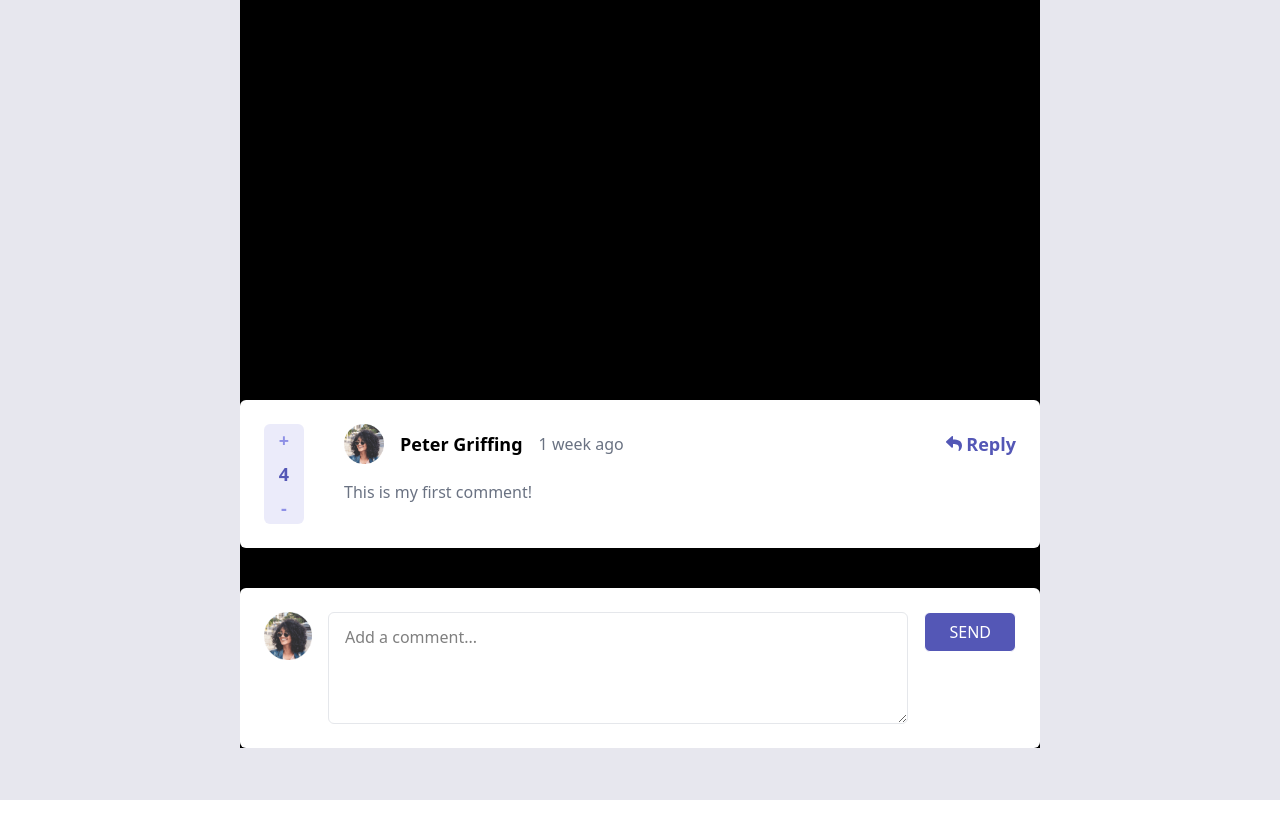
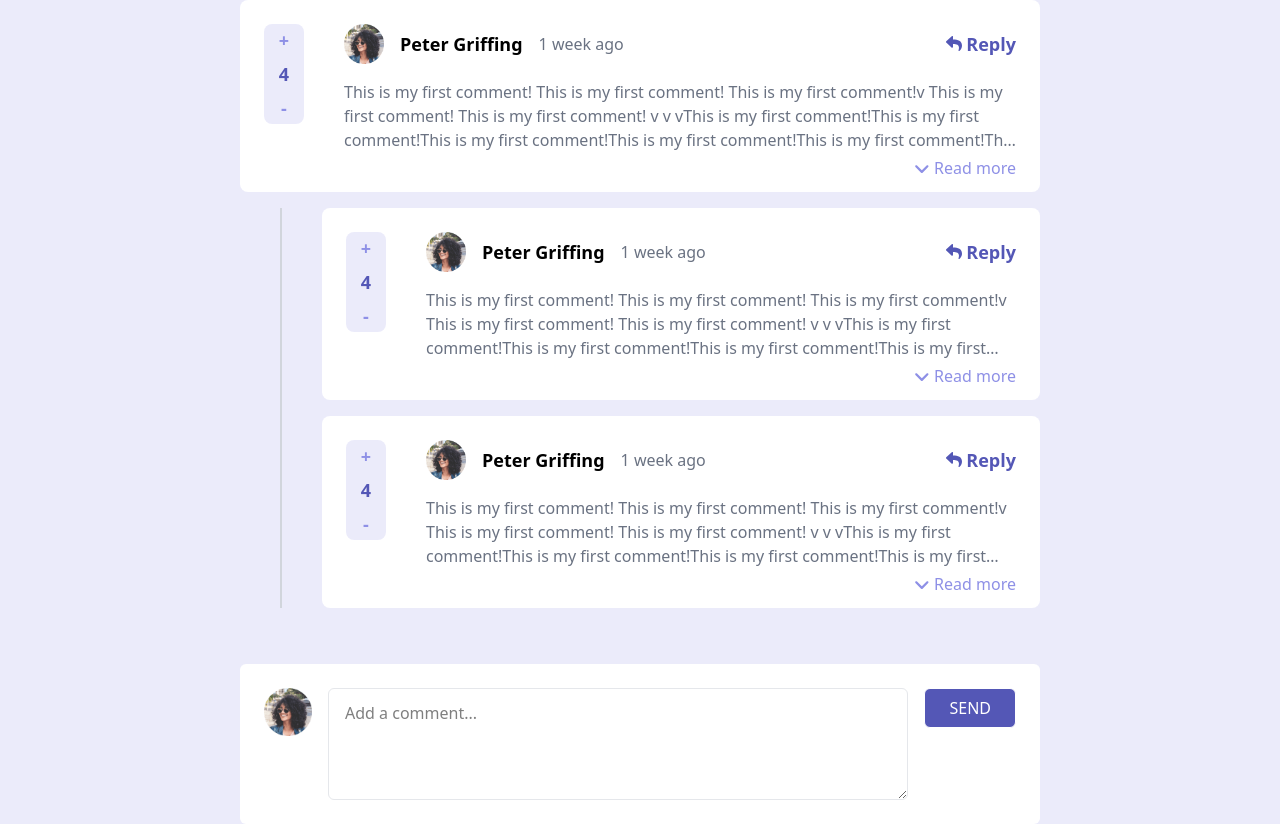
Before and after one commit to ricardomatesti/Comment-Section, a React (Vite) app: page / in a window 1280 px wide. Before the commit the page ends 800 px from the top, so only its background shows below. Built offline with nearby package versions, Linux system fonts and the light colour scheme.

Commit message:
Added mobile version of components

```diff
--- a/index.html
+++ b/index.html
@@ -7,7 +7,7 @@
     <title>comment-section</title>
   </head>
   <body>
-    <div id="root" class="min-h-[100vh] min-w-[100vw] bg-(--bg-color)"></div>
+    <div id="root" class="min-h-[100vh] min-w-[100vw] bg-(--purple-100)"></div>
     <script type="module" src="/src/main.tsx"></script>
   </body>
 </html>
--- a/src/App.tsx
+++ b/src/App.tsx
@@ -6,14 +6,17 @@ import { AddCommentSection } from "./components/AddCommentSection.js";
 function App() {
   return (
     <>
-      <main className="w-full flex flex-row justify-center items-center bg-(purple-200)">
-        <div className="max-w-200 flex-initial w-full h-full flex flex-col bg-black">
+      <main className="w-full flex flex-row justify-center items-center">
+        <div className="max-w-200 flex-initial w-full h-full flex flex-col gap-4">
           <Comment
-            text={"This is my first comment!"}
+            text={
+              "This is my first comment! This is my first comment! This is my first comment!v This is my first comment! This is my first comment! v v vThis is my first comment!This is my first comment!This is my first comment!This is my first comment!This is my first comment!This is my first comment!This is my first comment!"
+            }
             imgUrl={"/avatars/image-amyrobson.png"}
             date={"12-02-2025"}
             userName={"Peter Griffing"}
           ></Comment>
+
           <AddCommentSection></AddCommentSection>
         </div>
       </main>
--- a/src/components/AddCommentSection.tsx
+++ b/src/components/AddCommentSection.tsx
@@ -1,4 +1,26 @@
+import { useIsMobile } from "../hooks/useIsMobile";
+
 export const AddCommentSection = () => {
+  const { isMobile } = useIsMobile();
+
+  if (isMobile) {
+    return (
+      <div className="bg-white mt-10 flex-initial h-50 rounded-md flex flex-col gap-4 p-4">
+        <textarea
+          className="w-full flex-1 border-gray-200 max-h-40 border border-solid rounded-md py-3 px-4 text-start text-md"
+          placeholder="Add a comment..."
+        ></textarea>
+        <div className="flex flex-row justify-between">
+          <img src="/avatars/image-amyrobson.png" className="w-10 h-10"></img>
+
+          <button className="bg-(--purple-600) border rounded-md h-12 px-6 text-white cursor-pointer">
+            SEND
+          </button>
+        </div>
+      </div>
+    );
+  }
+
   return (
     <div className="bg-white mt-10 flex-initial h-40 rounded-md flex flex-row gap-4 p-6">
       <img src="/avatars/image-amyrobson.png" className="w-12 h-12"></img>
@@ -6,7 +28,7 @@ export const AddCommentSection = () => {
         className="w-full flex-1 border-gray-200 max-h-29 border border-solid rounded-md py-3 px-4 text-start text-md"
         placeholder="Add a comment..."
       ></textarea>
-      <button className="bg-(--purple-600) border rounded-md h-10 px-6 text-white">
+      <button className="bg-(--purple-600) border rounded-md h-10 px-6 text-white cursor-pointer">
         SEND
       </button>
     </div>
--- a/src/components/Comment.tsx
+++ b/src/components/Comment.tsx
@@ -1,6 +1,11 @@
-import { useState, useRef } from "react";
+import { useState } from "react";
 import { useIsMobile } from "../hooks/useIsMobile";
 import { useIsTextClamped } from "../hooks/useIsTextClamped";
+import { Reply } from "./Reply";
+import { ReplyButton } from "./shared/ReplyButton";
+import { Votes } from "./shared/Votes";
+import { ReadMoreButton } from "./shared/ReadMoreButton";
+import { formatDateToText } from "../utils/utils";
 
 type Props = {
   text: string;
@@ -16,19 +21,50 @@ export const Comment = ({ text, imgUrl, date, userName }: Props) => {
 
   const SPAN_CLASS_NAME = `${
     !textExpanded ? "max-h-30 line-clamp-3" : "max-h-none"
-  } ${isClamped ? "mb-6" : ""} text-start text-md  text-gray-500`;
+  } text-start text-md  text-gray-500`;
+
+  if (isMobile) {
+    return (
+      <div className="bg-white min-h-fit-content flex-initial max-h-min flex flex-col rounded-lg gap-4 p-4 relative">
+        <div className="flex flex-row justify items-center gap-4">
+          <img src={imgUrl} className="w-10 h-10"></img>
+          <span className="text-lg font-bold">{userName}</span>
+          <span className=" text-gray-500">{formatDateToText({ date })}</span>
+        </div>
+
+        <span ref={textRef} className={SPAN_CLASS_NAME}>
+          {text}
+        </span>
+        <div className="flex flex-row justify-end items-end mt-2 mb-0">
+          <ReadMoreButton
+            isClamped={isClamped}
+            setTextExpanded={setTextExpanded}
+            textExpanded={textExpanded}
+          />
+        </div>
+        <div className="flex flex-row justify-between">
+          <Votes orientation="horizontal"></Votes>
+          <ReplyButton></ReplyButton>
+        </div>
+      </div>
+    );
+  }
 
   return (
+    <div className="flex flex-col gap-4">
       <div
-      className={`bg-white mt-100 min-h-fit-content flex-initial max-h-100 flex flex-row gap-10 rounded-md flex flex-row gap-4 p-6 relative`}
+        className="bg-white min-h-fit-content flex-initial basis-full
+ max-h-100 flex flex-row gap-10 rounded-lg p-6 relative"
       >
-      <Votes></Votes>
+        <Votes orientation="vertical"></Votes>
         <div className="flex flex-col flex-1 w-100 gap-4">
           <div className="flex flex-row justify-between">
             <div className="flex flex-row justify items-center gap-4">
               <img src={imgUrl} className="w-10 h-10"></img>
               <span className="text-lg font-bold">{userName}</span>
-            <span className=" text-gray-500">{formatDateToText({ date })}</span>
+              <span className=" text-gray-500">
+                {formatDateToText({ date })}
+              </span>
             </div>
             <ReplyButton></ReplyButton>
           </div>
@@ -36,90 +72,37 @@ export const Comment = ({ text, imgUrl, date, userName }: Props) => {
           <span ref={textRef} className={SPAN_CLASS_NAME}>
             {text}
           </span>
-      </div>
-      <ShowMoreButton
+          <div className="flex flex-row justify-end items-center">
+            <ReadMoreButton
               isClamped={isClamped}
               setTextExpanded={setTextExpanded}
               textExpanded={textExpanded}
             />
           </div>
-  );
-};
+        </div>
+      </div>
 
-const Votes = () => {
-  return (
-    <div className="h-25 w-10 bg-(--purple-100) rounded-md flex-none flex flex-col items-center justify-between">
-      <button className="w-8 h-8 cursor-pointer text-(--purple-400) text-lg font-bold">
-        +
-      </button>
-      <span className="text-lg font-bold text-(--purple-600)">4</span>
-      <button className="w-8 h-8 cursor-pointer text-(--purple-400) font-bold">
-        <span className="text-lg scale-x-200">-</span>
-      </button>
+      <div className="flex flex-row">
+        <div className="w-[2px] flex-[1 none] bg-gray-300 ml-10 mr-10"></div>
+        <div className="flex flex-col gap-4 grow">
+          <Reply
+            text={
+              "This is my first comment! This is my first comment! This is my first comment!v This is my first comment! This is my first comment! v v vThis is my first comment!This is my first comment!This is my first comment!This is my first comment!This is my first comment!This is my first comment!This is my first comment!"
+            }
+            imgUrl={"/avatars/image-amyrobson.png"}
+            date={"12-02-2025"}
+            userName={"Peter Griffing"}
+          ></Reply>
+          <Reply
+            text={
+              "This is my first comment! This is my first comment! This is my first comment!v This is my first comment! This is my first comment! v v vThis is my first comment!This is my first comment!This is my first comment!This is my first comment!This is my first comment!This is my first comment!This is my first comment!"
+            }
+            imgUrl={"/avatars/image-amyrobson.png"}
+            date={"12-02-2025"}
+            userName={"Peter Griffing"}
+          ></Reply>
+        </div>
+      </div>
     </div>
   );
 };
-
-const ReplyButton = () => {
-  return (
-    <button className="font-bold h-10 text-(--purple-600) flex flex-row items-center gap-1 cursor-pointer">
-      <img src="/icon-reply.svg" className="h-4 w-4" />
-      <span className="text-lg">Reply</span>
-    </button>
-  );
-};
-
-type ShowMoreButtonProps = {
-  isClamped: boolean;
-  textExpanded: boolean;
-  setTextExpanded: React.Dispatch<React.SetStateAction<boolean>>;
-};
-
-const ShowMoreButton = ({
-  isClamped,
-  textExpanded,
-  setTextExpanded,
-}: ShowMoreButtonProps) => {
-  if (!isClamped) return;
-
-  return (
-    <button
-      onClick={() => setTextExpanded(!textExpanded)}
-      className="cursor-pointer absolute bottom-4 right-4 text-(--purple-400) flex flex-row min-w-max "
-    >
-      {textExpanded ? <AngleDownIcon /> : <AngleUpIcon />}
-      <span className="text-nowrap active:underline active:underline-offset-2">
-        {!textExpanded ? "Mostar más" : "Mostrar menos"}
-      </span>
-    </button>
-  );
-};
-
-const AngleDownIcon = () => {
-  return (
-    <svg
-      xmlns="http://www.w3.org/2000/svg"
-      viewBox="50 30 550 550"
-      className="fill-(--purple-400) min-w-6 scale-80"
-    >
-      <path d="M297.4 201.4C309.9 188.9 330.2 188.9 342.7 201.4L502.7 361.4C515.2 373.9 515.2 394.2 502.7 406.7C490.2 419.2 469.9 419.2 457.4 406.7L320 269.3L182.6 406.6C170.1 419.1 149.8 419.1 137.3 406.6C124.8 394.1 124.8 373.8 137.3 361.3L297.3 201.3z" />
-    </svg>
-  );
-};
-
-const AngleUpIcon = () => {
-  return (
-    <svg
-      xmlns="http://www.w3.org/2000/svg"
-      viewBox="50 30 550 550"
-      className="fill-(--purple-400) min-w-6 scale-80"
-    >
-      <path d="M297.4 438.6C309.9 451.1 330.2 451.1 342.7 438.6L502.7 278.6C515.2 266.1 515.2 245.8 502.7 233.3C490.2 220.8 469.9 220.8 457.4 233.3L320 370.7L182.6 233.4C170.1 220.9 149.8 220.9 137.3 233.4C124.8 245.9 124.8 266.2 137.3 278.7L297.3 438.7z" />
-    </svg>
-  );
-};
-
-const formatDateToText = ({ date }: { date: string }) => {
-  // TO DO
-  return "1 week ago";
-};
--- /dev/null
+++ b/src/components/Reply.tsx
@@ -0,0 +1,81 @@
+import { useState } from "react";
+import { useIsMobile } from "../hooks/useIsMobile";
+import { useIsTextClamped } from "../hooks/useIsTextClamped";
+import { ReplyButton } from "./shared/ReplyButton";
+import { Votes } from "./shared/Votes";
+import { ReadMoreButton } from "./shared/ReadMoreButton";
+import { formatDateToText } from "../utils/utils";
+
+type Props = {
+  text: string;
+  imgUrl: string;
+  date: string;
+  userName: string;
+};
+
+export const Reply = ({ text, imgUrl, date, userName }: Props) => {
+  const [textExpanded, setTextExpanded] = useState(false);
+  const { isClamped, textRef } = useIsTextClamped();
+  const { isMobile } = useIsMobile();
+
+  const SPAN_CLASS_NAME = `${
+    !textExpanded ? "max-h-30 line-clamp-3" : "max-h-none"
+  } text-start text-md  text-gray-500`;
+
+  if (isMobile) {
+    return (
+      <div className="bg-white min-h-fit-content flex-initial max-h-min flex flex-col rounded-lg gap-4 p-4 relative">
+        <div className="flex flex-row justify items-center gap-4">
+          <img src={imgUrl} className="w-10 h-10"></img>
+          <span className="text-lg font-bold">{userName}</span>
+          <span className=" text-gray-500">{formatDateToText({ date })}</span>
+        </div>
+
+        <span ref={textRef} className={SPAN_CLASS_NAME}>
+          {text}
+        </span>
+        <div className="flex flex-row justify-end items-end mt-2 mb-0">
+          <ReadMoreButton
+            isClamped={isClamped}
+            setTextExpanded={setTextExpanded}
+            textExpanded={textExpanded}
+          />
+        </div>
+        <div className="flex flex-row justify-between">
+          <Votes orientation="horizontal"></Votes>
+          <ReplyButton></ReplyButton>
+        </div>
+      </div>
+    );
+  }
+
+  return (
+    <div
+      className="bg-white min-h-fit-content flex-initial basis-full
+ max-h-100 flex flex-row gap-10 rounded-lg p-6 relative"
+    >
+      <Votes orientation="vertical"></Votes>
+      <div className="flex flex-col flex-1 w-100 gap-4">
+        <div className="flex flex-row justify-between">
+          <div className="flex flex-row justify items-center gap-4">
+            <img src={imgUrl} className="w-10 h-10"></img>
+            <span className="text-lg font-bold">{userName}</span>
+            <span className=" text-gray-500">{formatDateToText({ date })}</span>
+          </div>
+          <ReplyButton></ReplyButton>
+        </div>
+
+        <span ref={textRef} className={SPAN_CLASS_NAME}>
+          {text}
+        </span>
+        <div className="flex flex-row justify-end items-center">
+          <ReadMoreButton
+            isClamped={isClamped}
+            setTextExpanded={setTextExpanded}
+            textExpanded={textExpanded}
+          />
+        </div>
+      </div>
+    </div>
+  );
+};
--- /dev/null
+++ b/src/components/shared/ReadMoreButton.tsx
@@ -0,0 +1,49 @@
+type ShowMoreButtonProps = {
+  isClamped: boolean;
+  textExpanded: boolean;
+  setTextExpanded: React.Dispatch<React.SetStateAction<boolean>>;
+};
+
+export const ReadMoreButton = ({
+  isClamped,
+  textExpanded,
+  setTextExpanded,
+}: ShowMoreButtonProps) => {
+  if (!isClamped) return;
+
+  return (
+    <button
+      onClick={() => setTextExpanded(!textExpanded)}
+      className={`cursor-pointer absolute text-(--purple-400) flex flex-row min-w-max`}
+    >
+      {textExpanded ? <AngleDownIcon /> : <AngleUpIcon />}
+      <span className="text-nowrap active:underline active:underline-offset-2">
+        {!textExpanded ? "Read more" : "Read less"}
+      </span>
+    </button>
+  );
+};
+
+const AngleDownIcon = () => {
+  return (
+    <svg
+      xmlns="http://www.w3.org/2000/svg"
+      viewBox="50 30 550 550"
+      className="fill-(--purple-400) min-w-6 scale-80"
+    >
+      <path d="M297.4 201.4C309.9 188.9 330.2 188.9 342.7 201.4L502.7 361.4C515.2 373.9 515.2 394.2 502.7 406.7C490.2 419.2 469.9 419.2 457.4 406.7L320 269.3L182.6 406.6C170.1 419.1 149.8 419.1 137.3 406.6C124.8 394.1 124.8 373.8 137.3 361.3L297.3 201.3z" />
+    </svg>
+  );
+};
+
+const AngleUpIcon = () => {
+  return (
+    <svg
+      xmlns="http://www.w3.org/2000/svg"
+      viewBox="50 30 550 550"
+      className="fill-(--purple-400) min-w-6 scale-80"
+    >
+      <path d="M297.4 438.6C309.9 451.1 330.2 451.1 342.7 438.6L502.7 278.6C515.2 266.1 515.2 245.8 502.7 233.3C490.2 220.8 469.9 220.8 457.4 233.3L320 370.7L182.6 233.4C170.1 220.9 149.8 220.9 137.3 233.4C124.8 245.9 124.8 266.2 137.3 278.7L297.3 438.7z" />
+    </svg>
+  );
+};
--- /dev/null
+++ b/src/components/shared/ReplyButton.tsx
@@ -0,0 +1,8 @@
+export const ReplyButton = () => {
+  return (
+    <button className="font-bold h-10 text-(--purple-600) flex flex-row items-center gap-1 cursor-pointer">
+      <img src="/icon-reply.svg" className="h-4 w-4" />
+      <span className="text-lg">Reply</span>
+    </button>
+  );
+};
--- /dev/null
+++ b/src/components/shared/Votes.tsx
@@ -0,0 +1,31 @@
+type VotesProp = {
+  orientation: "horizontal" | "vertical";
+};
+
+export const Votes = ({ orientation }: VotesProp) => {
+  if (orientation === "horizontal") {
+    return (
+      <div className="h-10 w-25 bg-(--purple-100) rounded-lg flex-none flex flex-row items-center justify-between">
+        <button className="w-8 h-8 cursor-pointer text-(--purple-400) text-lg font-bold">
+          +
+        </button>
+        <span className="text-lg font-bold text-(--purple-600)">4</span>
+        <button className="w-8 h-8 cursor-pointer text-(--purple-400) font-bold">
+          <span className="text-lg scale-x-200">-</span>
+        </button>
+      </div>
+    );
+  }
+
+  return (
+    <div className="h-25 w-10 bg-(--purple-100) rounded-lg flex-none flex flex-col items-center justify-between">
+      <button className="w-8 h-8 cursor-pointer text-(--purple-400) text-lg font-bold">
+        +
+      </button>
+      <span className="text-lg font-bold text-(--purple-600)">4</span>
+      <button className="w-8 h-8 cursor-pointer text-(--purple-400) font-bold">
+        <span className="text-lg scale-x-200">-</span>
+      </button>
+    </div>
+  );
+};
--- /dev/null
+++ b/src/utils/utils.ts
@@ -0,0 +1,4 @@
+export const formatDateToText = ({ date }: { date: string }) => {
+  // TO DO
+  return "1 week ago";
+};
```
Lines whose indentation alone changed are shown as unchanged.
